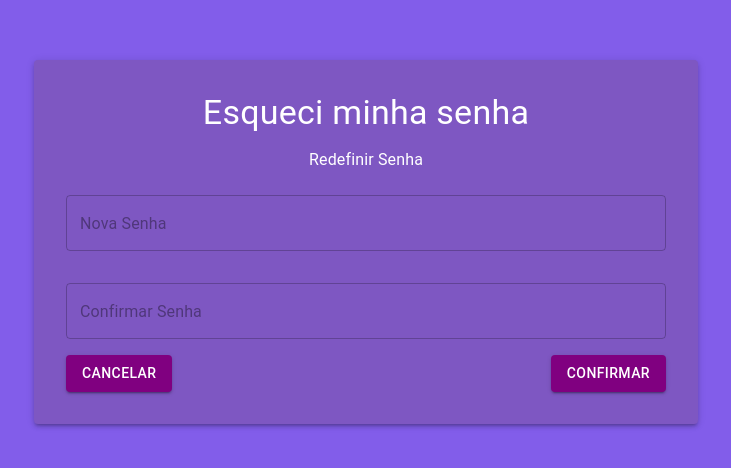
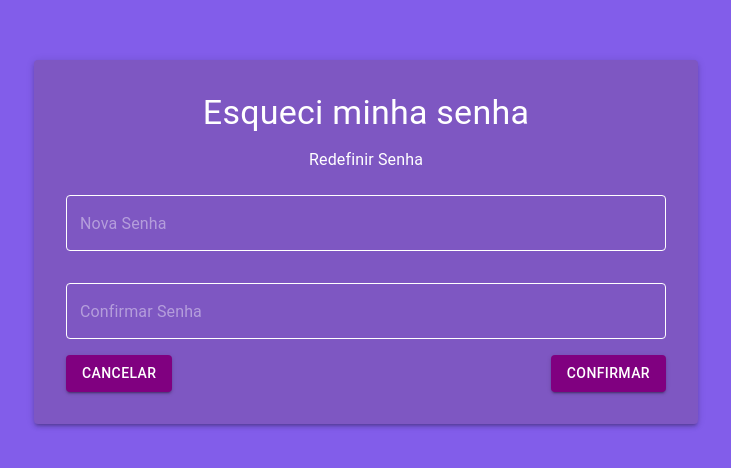
Before and after one commit to thiagobapt/formular.io-front-end, a React (Create React App) app: page /new-password in a window 1280 px wide. Shown: the part 158-626 px from the top of the page, without its empty margins (274-1005 px from the left). Built offline with nearby package versions, Linux system fonts and the light colour scheme; the HTML template or start-up script is replaced by a standard one.

Commit message:
Ajustes finais

```diff
--- a/src/Componentes/CodeForgotPassword.js
+++ b/src/Componentes/CodeForgotPassword.js
@@ -45,7 +45,23 @@ const CodeForgotPassword = () => {
         <TextField
           fullWidth
           placeholder="Código"
-          sx={{ margin: '16px 0' }}
+          sx={{ margin: '16px 0',
+          input: { color: 'white' },
+          '& .MuiInputBase-input::placeholder': {
+            color: 'white',
+          },
+          '& .MuiInputBase-root': {
+            color: 'white',
+          },
+          '& .MuiOutlinedInput-notchedOutline': {
+            borderColor: 'white',
+          },
+          '&:hover .MuiOutlinedInput-notchedOutline': {
+            borderColor: 'white',
+          },
+          '&.Mui-focused .MuiOutlinedInput-notchedOutline': {
+            borderColor: 'white',
+          }, }}
         />
         <Box sx={{ display: 'flex', justifyContent: 'space-between', width: '100%' }}>
           <Button
--- a/src/Componentes/ForgotPassword.js
+++ b/src/Componentes/ForgotPassword.js
@@ -1,4 +1,4 @@
-// src/components/ForgotPassword.js
+
 import React from 'react';
 import { Box, Typography, TextField, Button, Paper } from '@mui/material';
 import { useNavigate } from 'react-router-dom';
@@ -12,11 +12,6 @@ const ForgotPassword = () => {
 
   const handleFromToCodeForgotPassword = () => {
     navigate('/code-forgot-password');
-  };
-
-  const handleConfirm = () => {
-    // Adicione aqui a lógica para confirmar a redefinição de senha
-    console.log('Redefinição de senha solicitada');
   };
 
   return (
@@ -50,7 +45,22 @@ const ForgotPassword = () => {
         <TextField
           fullWidth
           placeholder="Login"
-          sx={{ margin: '16px 0'}}
+          sx={{ margin: '16px 0', input: { color: 'white' },
+          '& .MuiInputBase-input::placeholder': {
+            color: 'white',
+          },
+          '& .MuiInputBase-root': {
+            color: 'white',
+          },
+          '& .MuiOutlinedInput-notchedOutline': {
+            borderColor: 'white',
+          },
+          '&:hover .MuiOutlinedInput-notchedOutline': {
+            borderColor: 'white',
+          },
+          '&.Mui-focused .MuiOutlinedInput-notchedOutline': {
+            borderColor: 'white',
+          },}}
         />
         <Box sx={{ display: 'flex', justifyContent: 'space-between', width: '100%' }}>
           <Button
--- a/src/Componentes/Form.js
+++ b/src/Componentes/Form.js
@@ -1,4 +1,4 @@
-// src/components/Form.js
+
 import React, { useState } from 'react';
 import { TextField, Button, IconButton, Select, MenuItem, FormControl, InputLabel, RadioGroup, FormControlLabel, Radio, Switch, Box } from '@mui/material';
 import { Add as AddIcon, Clear, Delete as DeleteIcon } from '@mui/icons-material';
--- a/src/Componentes/FormCard.js
+++ b/src/Componentes/FormCard.js
@@ -1,4 +1,4 @@
-// src/components/FormCard.js
+
 import React from 'react';
 import { Card, CardContent, Typography, Box } from '@mui/material';
 import { ListAlt as ListAltIcon } from '@mui/icons-material';
--- a/src/Componentes/FormularIO.js
+++ b/src/Componentes/FormularIO.js
@@ -1,4 +1,4 @@
-// src/components/FormularIO.js
+
 import React from 'react';
 import { Box, Typography } from '@mui/material';
 
--- a/src/Componentes/LoginScreen.js
+++ b/src/Componentes/LoginScreen.js
@@ -31,22 +31,6 @@ const LoginBox = styled(Box)(({ theme }) => ({
 const LoginScreen = () => {
   const [email, setEmail] = useState('');
   const [password, setPassword] = useState('');
-
-  const handleValidate = () => {
-    // Adicione sua lógica de validação aqui
-    alert(`Email: ${email}\nSenha: ${password}`);
-  };
-
-  const handleSignUp = () => {
-    // Redirecione para a tela de cadastro
-    alert('Redirecionando para a tela de cadastro...');
-  };
-
-  const handleForgotPassword = () => {
-    // Redirecione para a tela de recuperação de senha
-    alert('Redirecionando para a tela de recuperação de senha...');
-  };
-
   return (
     <ThemeProvider theme={theme}>
       <GradientBackground>
--- a/src/Componentes/MainForm.js
+++ b/src/Componentes/MainForm.js
@@ -1,6 +1,6 @@
-// src/components/MainForm.js
+
 import React, { useState } from 'react';
-import { TextField, Button, Box, Modal, Typography, Switch, FormControlLabel, IconButton } from '@mui/material';
+import { TextField, Button, Box, Modal, Typography, Switch, FormControlLabel } from '@mui/material';
 import { Add as AddIcon, ContentCopy as ContentCopyIcon } from '@mui/icons-material';
 import Form from './Form';
 
--- a/src/Componentes/NewPassword.js
+++ b/src/Componentes/NewPassword.js
@@ -42,13 +42,45 @@ const NewPassword = () => {
           fullWidth
           placeholder="Nova Senha"
           type='password'
-          sx={{ margin: '16px 0' }}
+          sx={{ margin: '16px 0',
+          input: { color: 'white' },
+          '& .MuiInputBase-input::placeholder': {
+            color: 'white',
+          },
+          '& .MuiInputBase-root': {
+            color: 'white',
+          },
+          '& .MuiOutlinedInput-notchedOutline': {
+            borderColor: 'white',
+          },
+          '&:hover .MuiOutlinedInput-notchedOutline': {
+            borderColor: 'white',
+          },
+          '&.Mui-focused .MuiOutlinedInput-notchedOutline': {
+            borderColor: 'white',
+          }, }}
         />
         <TextField
           fullWidth
           placeholder="Confirmar Senha"
           type='password'
-          sx={{ margin: '16px 0' }}
+          sx={{ margin: '16px 0',
+          input: { color: 'white' },
+          '& .MuiInputBase-input::placeholder': {
+            color: 'white',
+          },
+          '& .MuiInputBase-root': {
+            color: 'white',
+          },
+          '& .MuiOutlinedInput-notchedOutline': {
+            borderColor: 'white',
+          },
+          '&:hover .MuiOutlinedInput-notchedOutline': {
+            borderColor: 'white',
+          },
+          '&.Mui-focused .MuiOutlinedInput-notchedOutline': {
+            borderColor: 'white',
+          }, }}
         />
         <Box sx={{ display: 'flex', justifyContent: 'space-between', width: '100%' }}>
           <Button
--- a/src/Componentes/Profile.js
+++ b/src/Componentes/Profile.js
@@ -1,13 +1,12 @@
-// src/components/Profile.js
 import React, { useState } from 'react';
-import { Box, Typography, TextField, IconButton, Paper, Button, Snackbar, Alert } from '@mui/material';
+import { Box, Typography, TextField, IconButton, Paper, Snackbar, Alert } from '@mui/material';
 import { Edit as EditIcon, Save as SaveIcon } from '@mui/icons-material';
 
 const Profile = () => {
   const [profile, setProfile] = useState({
-    name: 'Teste',
+    name: 'John Doe',
     birthDate: '1990-01-01',
-    email: 'Teste@exemplo.com',
+    email: 'john.doe@example.com',
     password: '********',
   });
 
@@ -42,7 +41,7 @@ const Profile = () => {
         alignItems: 'center',
         justifyContent: 'center',
         height: '100vh',
-        backgroundColor: 'white',
+        backgroundColor: '#f3e5f5',
       }}
     >
       <Paper
@@ -75,18 +74,38 @@ const Profile = () => {
               value={profile[field]}
               onChange={(e) => handleChange(field, e.target.value)}
               disabled={editingField !== field}
-              sx={{ flex: 2, marginRight: '8px', }}
+              placeholder={`Digite seu ${field}`}
               fullWidth
+              sx={{
+                flex: 2,
+                marginRight: '8px',
+                input: { color: 'white' },
+                '& .MuiInputBase-input::placeholder': {
+                  color: 'white',
+                },
+                '& .MuiInputBase-root': {
+                  color: 'white',
+                },
+                '& .MuiOutlinedInput-notchedOutline': {
+                  borderColor: 'white',
+                },
+                '&:hover .MuiOutlinedInput-notchedOutline': {
+                  borderColor: 'white',
+                },
+                '&.Mui-focused .MuiOutlinedInput-notchedOutline': {
+                  borderColor: 'white',
+                },
+              }}
             />
             <IconButton onClick={() => editingField === field ? handleSave(field) : handleEdit(field)}>
-              {editingField === field ? <SaveIcon style={{color:'white'}} /> : <EditIcon style={{color:'white'}}/>}
+              {editingField === field ? <SaveIcon style={{color:'white'}} /> : <EditIcon  style={{color:'white'}}/>}
             </IconButton>
           </Box>
         ))}
       </Paper>
       <Snackbar
         open={snackbarOpen}
-        autoHideDuration={1000}
+        autoHideDuration={2000}
         onClose={handleCloseSnackbar}
       >
         <Alert onClose={handleCloseSnackbar} severity="success">
--- a/src/Componentes/Register.js
+++ b/src/Componentes/Register.js
@@ -1,4 +1,4 @@
-// src/components/Register.js
+
 import React, { useState } from 'react';
 import { Box, Typography, TextField, Button, Paper, Snackbar, Alert } from '@mui/material';
 import { useNavigate } from 'react-router-dom';
@@ -74,7 +74,22 @@ const Register = () => {
               type={field === 'birthDate' ? 'date' : field === 'password' ? 'password' : field === 'email' ? 'email' :'text'}
               value={profile[field]}
               onChange={(e) => handleChange(field, e.target.value)}
-              sx={{ flex: 2, marginRight: '8px' }}
+              sx={{ flex: 2, marginRight: '8px', input: { color: 'white' },
+              '& .MuiInputBase-input::placeholder': {
+                color: 'white',
+              },
+              '& .MuiInputBase-root': {
+                color: 'white',
+              },
+              '& .MuiOutlinedInput-notchedOutline': {
+                borderColor: 'white',
+              },
+              '&:hover .MuiOutlinedInput-notchedOutline': {
+                borderColor: 'white',
+              },
+              '&.Mui-focused .MuiOutlinedInput-notchedOutline': {
+                borderColor: 'white',
+              }, }}
               fullWidth
             />
           </Box>
--- a/src/Componentes/RespondForm.js
+++ b/src/Componentes/RespondForm.js
@@ -1,4 +1,4 @@
-// src/components/RespondForm.js
+
 import React from 'react';
 import { Box, Typography, Button } from '@mui/material';
 
--- a/src/Componentes/Sidebar.js
+++ b/src/Componentes/Sidebar.js
@@ -1,4 +1,4 @@
-// src/components/Sidebar.js
+
 import React, { useState } from 'react';
 import { Drawer, List, ListItem, ListItemIcon, ListItemText, Button, Box, Typography, Divider, IconButton } from '@mui/material';
 import { AddBox, ListAlt, AssignmentTurnedIn, AccountCircle, ExitToApp, Menu as MenuIcon, ChevronLeft as ChevronLeftIcon } from '@mui/icons-material';
@@ -25,7 +25,7 @@ const Sidebar = () => {
           backgroundColor: '#825DEA',
           transition: 'width 0.3s',
           overflowX: 'hidden',
-          borderRadius: '0 10px 10px 0' // Borda arredondada no lado direito
+          borderRadius: '0 10px 10px 0'
         },
       }}
     >
```
